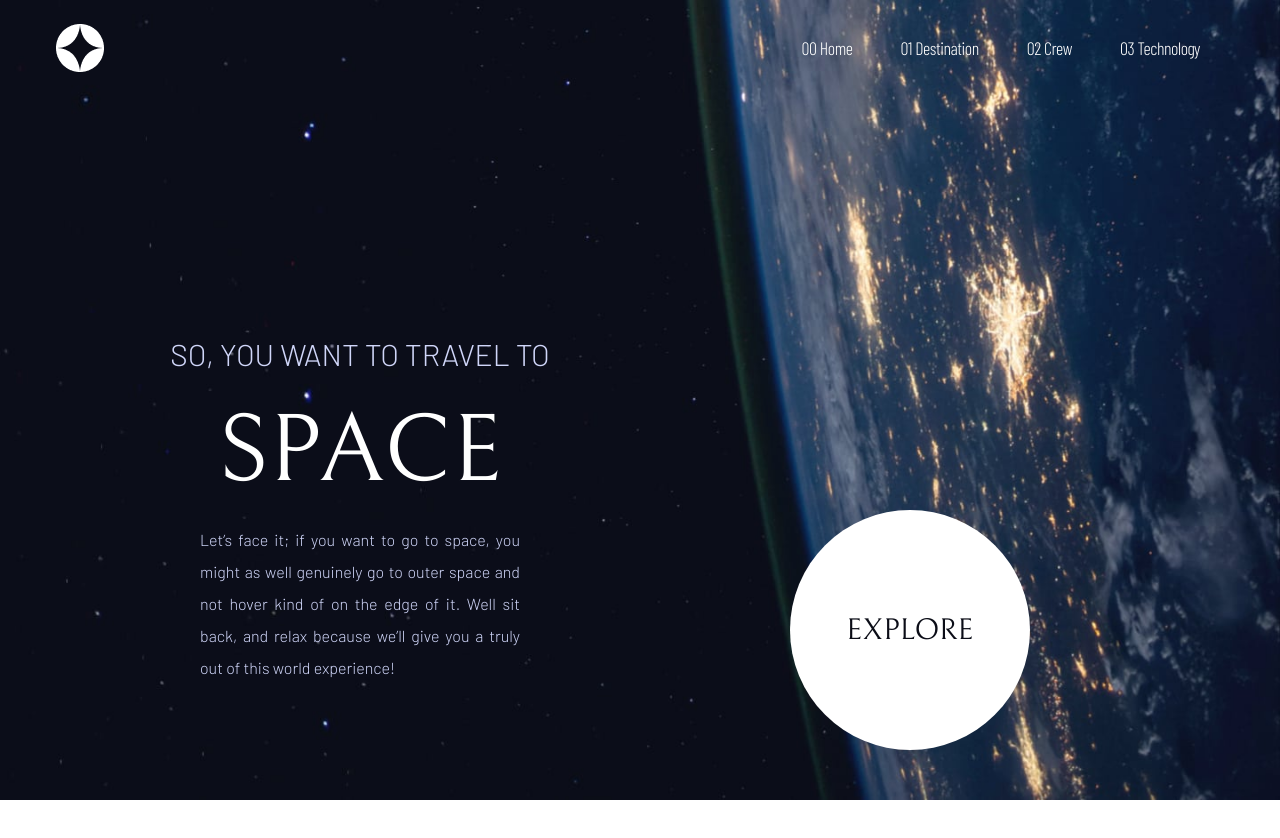
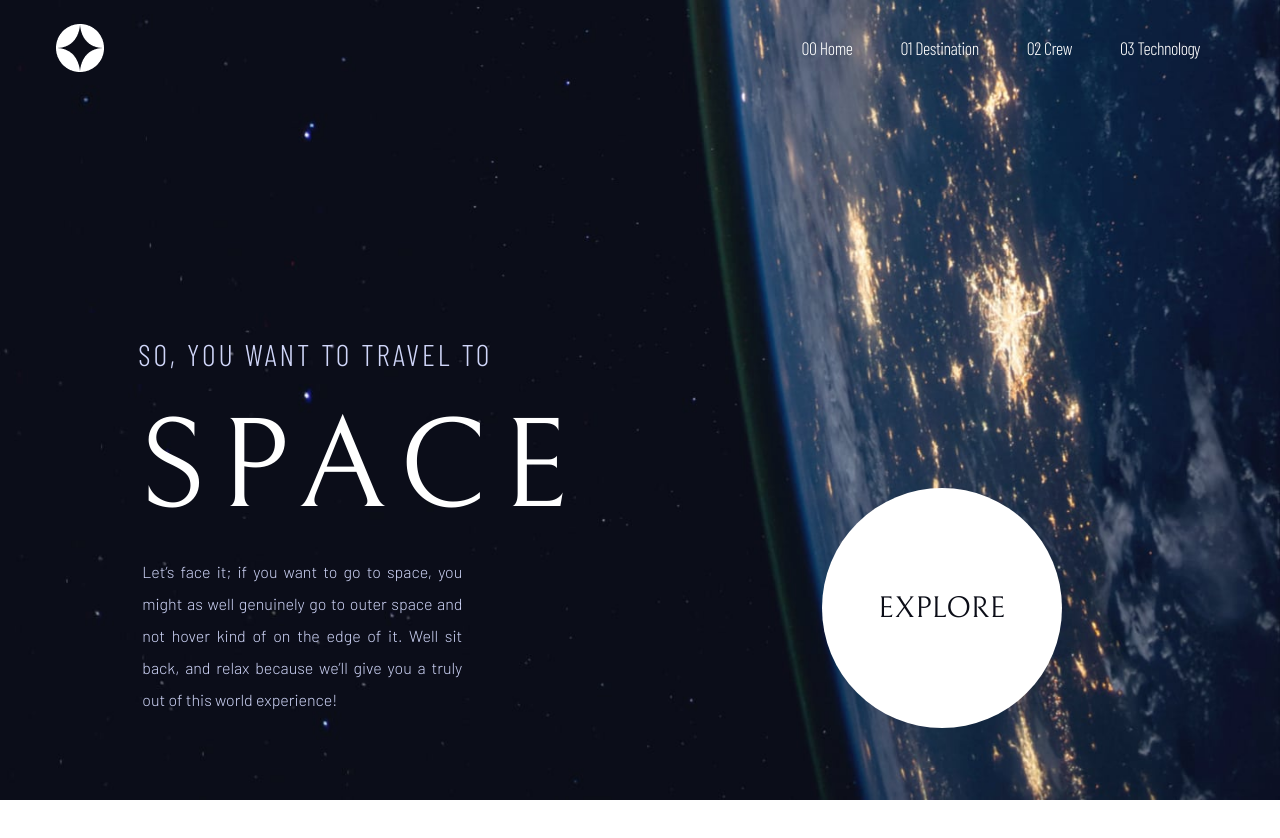
Before and after one commit to poulami-saha/react-frontend-mentor-space, a React (Create React App) app: page / in a window 1280 px wide. Shown: the top 838 px of the page. Built offline with nearby package versions, Linux system fonts and the light colour scheme.

Commit message:
Home screen modified

```diff
--- a/src/components/home.jsx
+++ b/src/components/home.jsx
@@ -1,14 +1,14 @@
 const Home = () => {
   return (
     <div
-      className="flex flex-col items-center lg:flex-row align-middle text-white mx-8 lg:mx-20 lg:mt-60 justify-center align-items-center"
+      className="flex flex-col items-center lg:flex-row align-middle text-white mx-8 lg:mx-20 md:mt-60 justify-center align-items-center"
     >
-      <div className="flex flex-col items-center lg:mb-40 lg:mr-40">
-        <p className="font-barlow text-md md:text-3xl font-normal mb-2 text-[#D0D6F9]">
+      <div className="flex flex-col items-center lg:items-start lg:mb-40 lg:mr-40 ">
+        <p className="font-barlow-condensed tracking-widest text-md md:text-3xl font-normal mb-2 text-[#D0D6F9]">
           SO, YOU WANT TO TRAVEL TO
         </p>
-        <p className="font-bellefair text-6xl md:text-8xl my-6 font-normal">SPACE</p>
-        <p className="font-barlow text-wrap text-md font-normal  leading-8 text-justify text-[#D0D6F9] w-80">
+        <p className="font-bellefair text-8xl md:text-9xl md:tracking-widest my-6 font-normal">SPACE</p>
+        <p className="font-barlow text-wrap text-md font-normal  md:mx-36 lg:mx-1 lg:w-80 leading-8 text-center lg:text-justify text-[#D0D6F9]">
           Let’s face it; if you want to go to space, you might as well genuinely
           go to outer space and not hover kind of on the edge of it. Well sit
           back, and relax because we’ll give you a truly out of this world
@@ -16,10 +16,10 @@ const Home = () => {
         </p>
       </div>
       <div
-        className="w-48 h-48 md:w-60 md:h-60 rounded-full flex
- justify-center items-center bg-white mt-20 lg:mt-50 mx-20"
+        className="w-32 h-32 md:w-60 md:h-60 rounded-full flex
+ justify-center items-center bg-white mt-20 md:mt-48 lg:mt-1 mx-20"
       >
-        <p className="z-1 font-bellefair text-[#0B0D17] text-3xl font-normal py-6">
+        <p className="z-1 font-bellefair text-[#0B0D17]  text-xl md:text-3xl font-normal py-6">
           EXPLORE
         </p>
       </div>
```
